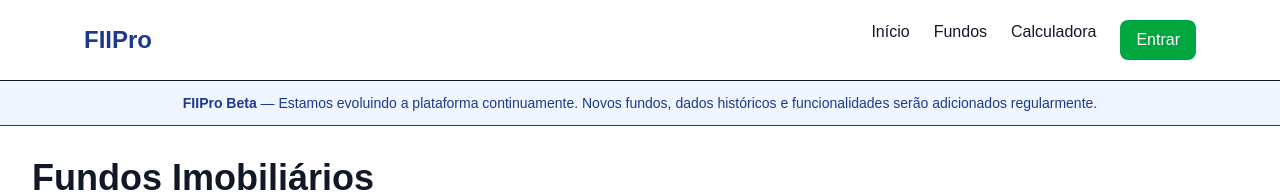
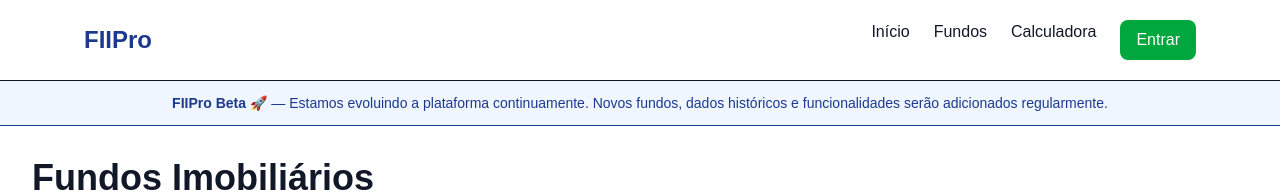
Before and after one commit to rodolforosseto-alt/fiipro-platform, a Next.js app: page /fundos in a window 1280 px wide. Shown: the top 192 px of the page. Built offline with nearby package versions, Linux system fonts and the light colour scheme; no server answers; the database is empty.

Commit message:
Ajuste banner

```diff
--- a/src/components/layout/BetaBanner.tsx
+++ b/src/components/layout/BetaBanner.tsx
@@ -13,7 +13,7 @@ text-blue-900
 ">
 
 <strong>
-FIIPro Beta
+FIIPro Beta 🚀
 </strong>
 
 {" — "}
```
